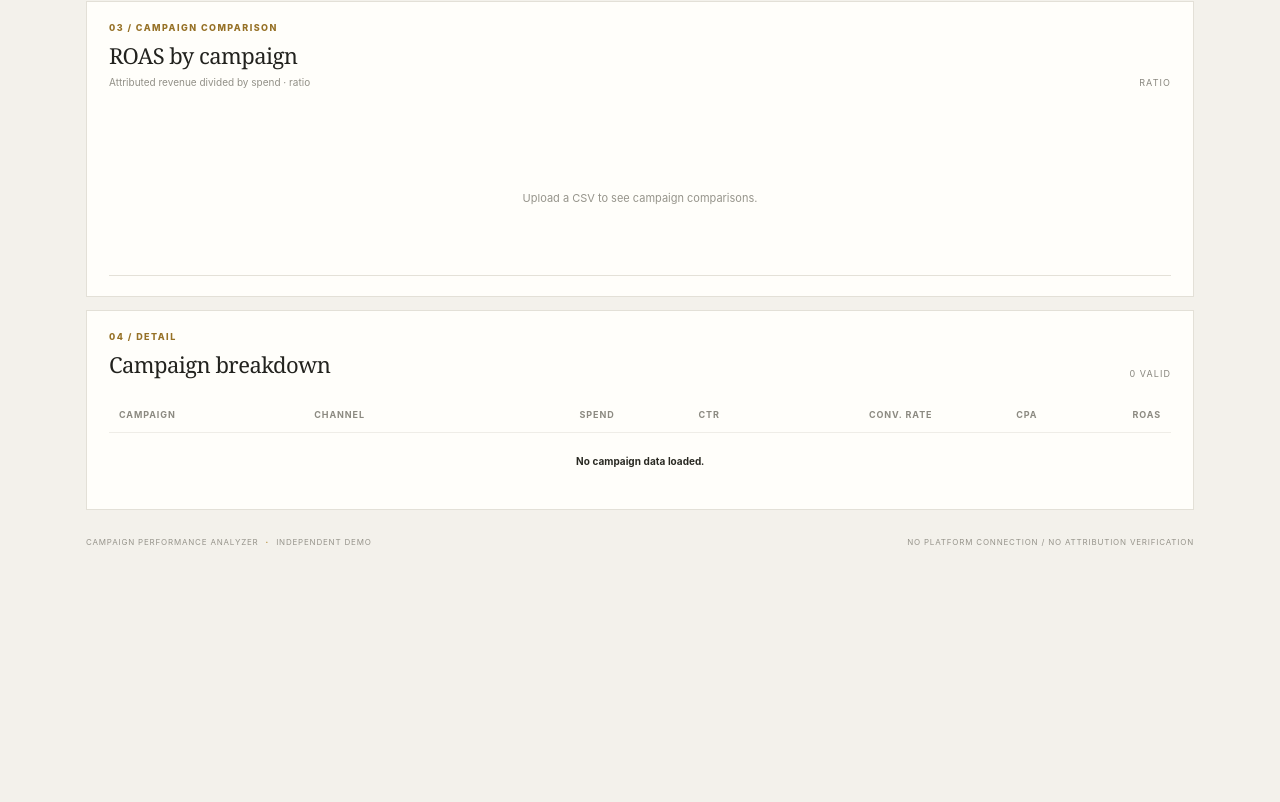
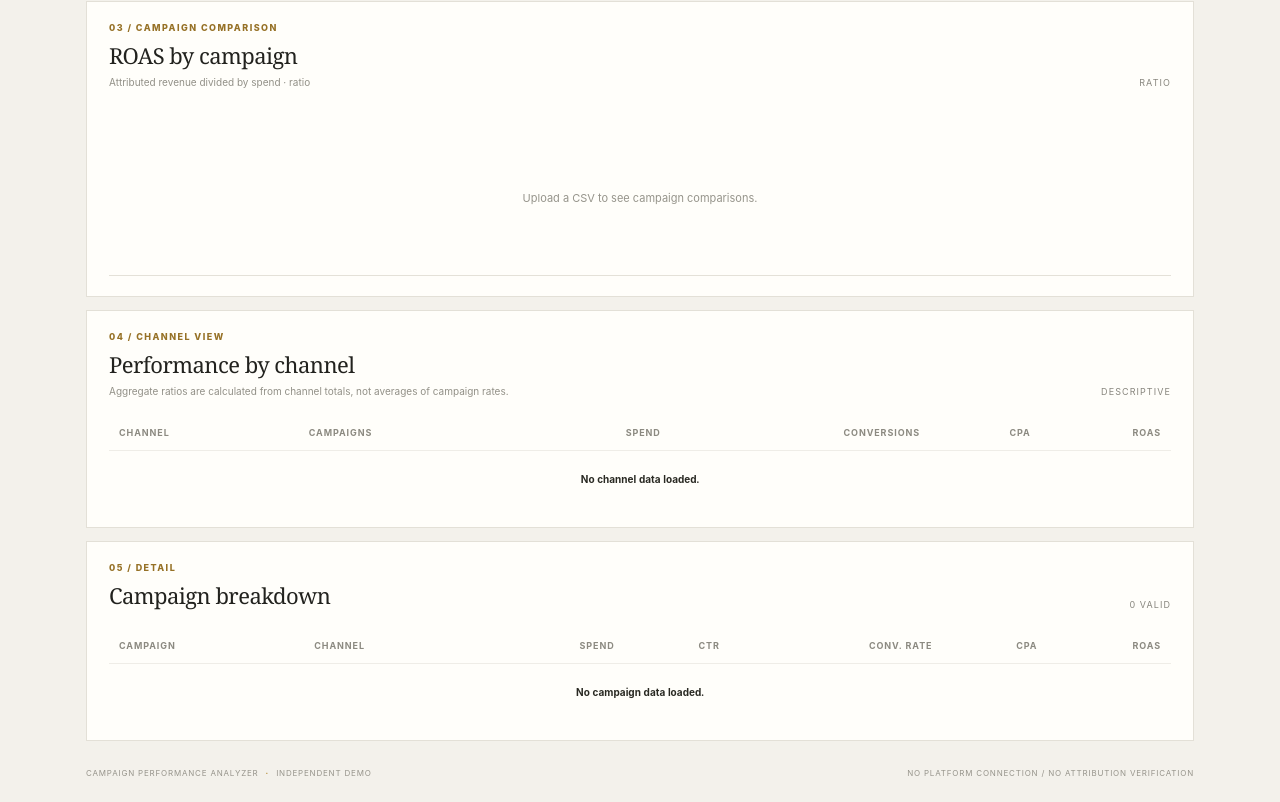
Before and after one commit to mauropetersbrcomstudio/ai-innovation-portfolio, a plain HTML site: page Marketing Intelligence & Business Automation/campaign-performance-analyzer/dashboard.html in a window 1280 px wide. Shown: the part 781-1583 px from the top of the page. Before the commit the page ends 1352 px from the top, so only its background shows below. Drawn offline with Linux system fonts and the light colour scheme.

Commit message:
Add descriptive channel comparison section

```diff
--- a/Marketing Intelligence & Business Automation/campaign-performance-analyzer/dashboard.html
+++ b/Marketing Intelligence & Business Automation/campaign-performance-analyzer/dashboard.html
@@ -40,10 +40,14 @@
         <div id="chart" class="chart"><p class="empty">Upload a CSV to see campaign comparisons.</p></div>
       </section>
       <section class="panel table-panel">
-        <div class="panel-heading"><div><p class="eyebrow">04 / DETAIL</p><h2>Campaign breakdown</h2></div><span class="unit" id="valid-count">0 VALID</span></div>
+        <div class="panel-heading"><div><p class="eyebrow">04 / CHANNEL VIEW</p><h2>Performance by channel</h2><p>Aggregate ratios are calculated from channel totals, not averages of campaign rates.</p></div><span class="unit">DESCRIPTIVE</span></div>
+        <div class="table-wrap"><table><thead><tr><th>Channel</th><th>Campaigns</th><th>Spend</th><th>Conversions</th><th>CPA</th><th>ROAS</th></tr></thead><tbody id="channel-rows"><tr><td colspan="6" class="empty-cell">No channel data loaded.</td></tr></tbody></table></div>
+      </section>
+      <section class="panel table-panel">
+        <div class="panel-heading"><div><p class="eyebrow">05 / DETAIL</p><h2>Campaign breakdown</h2></div><span class="unit" id="valid-count">0 VALID</span></div>
         <div class="table-wrap"><table><thead><tr><th>Campaign</th><th>Channel</th><th>Spend</th><th>CTR</th><th>Conv. rate</th><th>CPA</th><th>ROAS</th></tr></thead><tbody id="campaign-rows"><tr><td colspan="7" class="empty-cell">No campaign data loaded.</td></tr></tbody></table></div>
       </section>
-      <section class="exceptions" id="exceptions" hidden><div class="panel-heading"><div><p class="eyebrow">05 / DATA QUALITY</p><h2>Rows requiring attention</h2></div><span class="unit" id="exception-count">0 ROWS</span></div><ul id="exception-list"></ul></section>
+      <section class="exceptions" id="exceptions" hidden><div class="panel-heading"><div><p class="eyebrow">06 / DATA QUALITY</p><h2>Rows requiring attention</h2></div><span class="unit" id="exception-count">0 ROWS</span></div><ul id="exception-list"></ul></section>
     </section>
     <footer><span>CAMPAIGN PERFORMANCE ANALYZER <b>·</b> INDEPENDENT DEMO</span><span>NO PLATFORM CONNECTION / NO ATTRIBUTION VERIFICATION</span></footer>
   </main>
```
